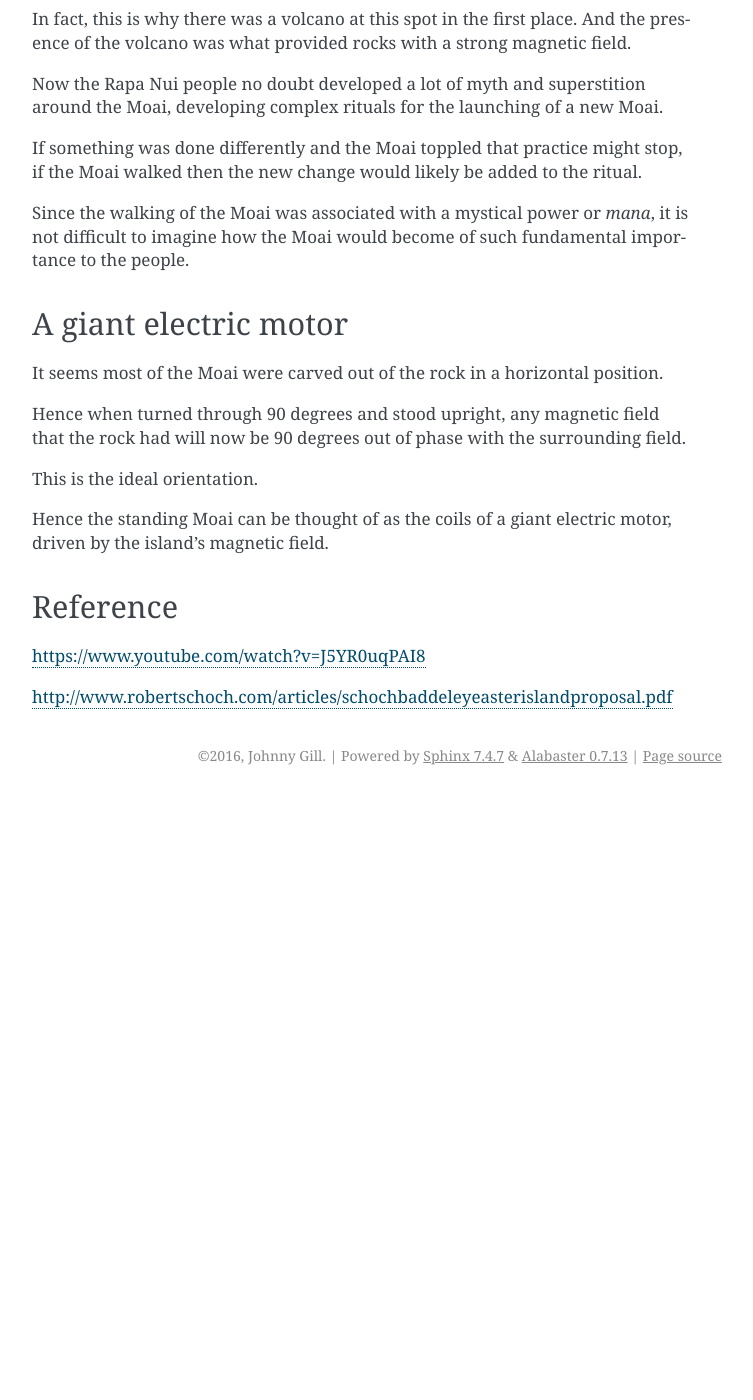
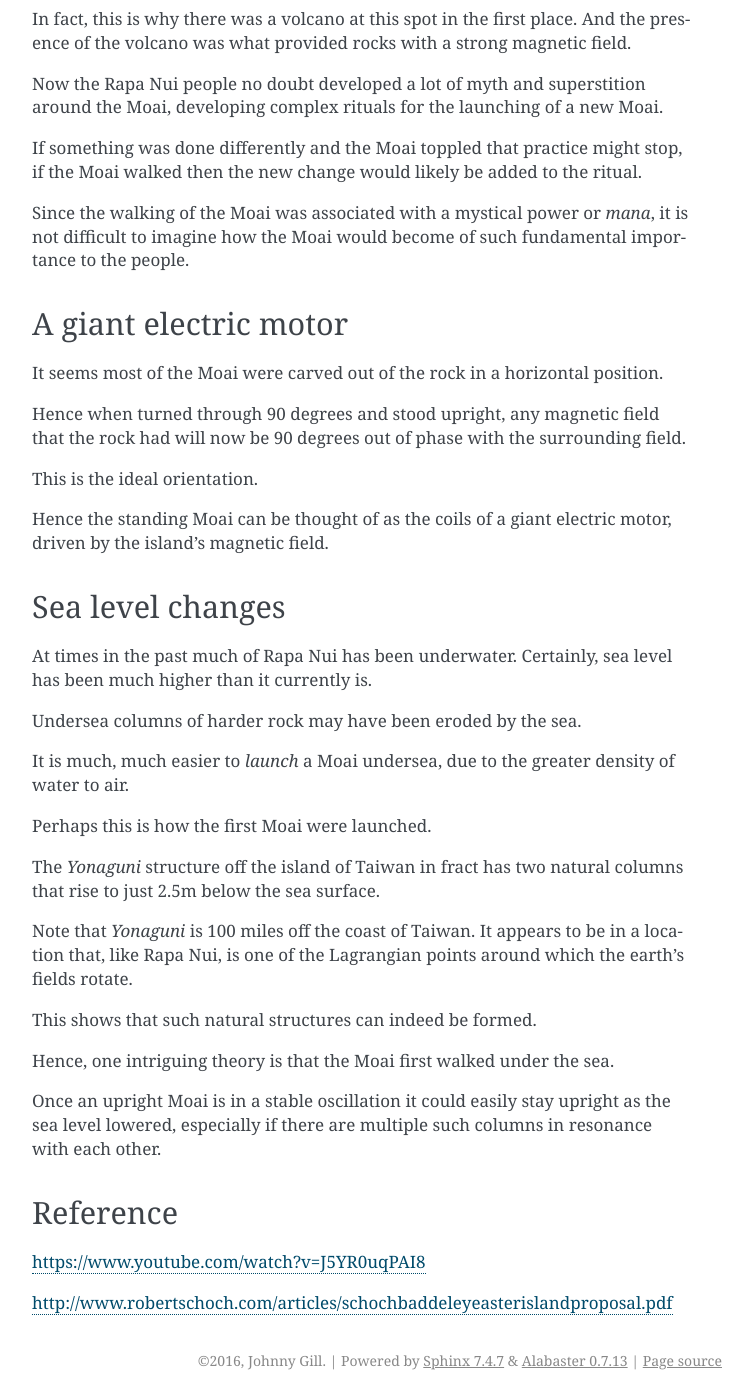
Before and after one commit to openbermuda/karmapi, a Sphinx documentation site: the page built from docs/rongorongo.rst, in a window 1280 px wide and 1400 px high, scrolled down 4119 px. Shown: the whole window, without its empty margins (388-1141 px from the left). Built offline with Sphinx 7.4.7, drawn with Linux system fonts in a browser that asks for light colours; formulas are drawn with MathJax 3; pages that are not in the unit, such as notebooks, are missing from menus; before the commit the page ends 4914 px from its top, so only the background shows below that.

Commit message:
underwater magnet resonance

```diff
--- a/docs/rongorongo.rst
+++ b/docs/rongorongo.rst
@@ -242,6 +242,35 @@ This is the ideal orientation.
 Hence the standing Moai can be thought of as the coils of a giant
 electric motor, driven by the island's magnetic field.
 
+Sea level changes
+=================
+
+At times in the past much of Rapa Nui has been underwater.
+Certainly, sea level has been much higher than it currently is.
+
+Undersea columns of harder rock may have been eroded by the sea.
+
+It is much, much easier to *launch* a Moai undersea, due to the
+greater density of water to air.
+
+Perhaps this is how the first Moai were launched.
+
+The *Yonaguni* structure off the island of Taiwan in fract has two
+natural columns that rise to just 2.5m below the sea surface.
+
+Note that *Yonaguni* is 100 miles off the coast of Taiwan.  It appears
+to be in a location that, like Rapa Nui, is one of the Lagrangian
+points around which the earth's fields rotate.
+
+This shows that such natural structures can indeed be formed.
+
+Hence, one intriguing theory is that the Moai first walked under the
+sea.
+
+Once an upright Moai is in a stable oscillation it could easily stay
+upright as the sea level lowered, especially if there are multiple
+such columns in resonance with each other.
+
 
 Reference
 =========
```
